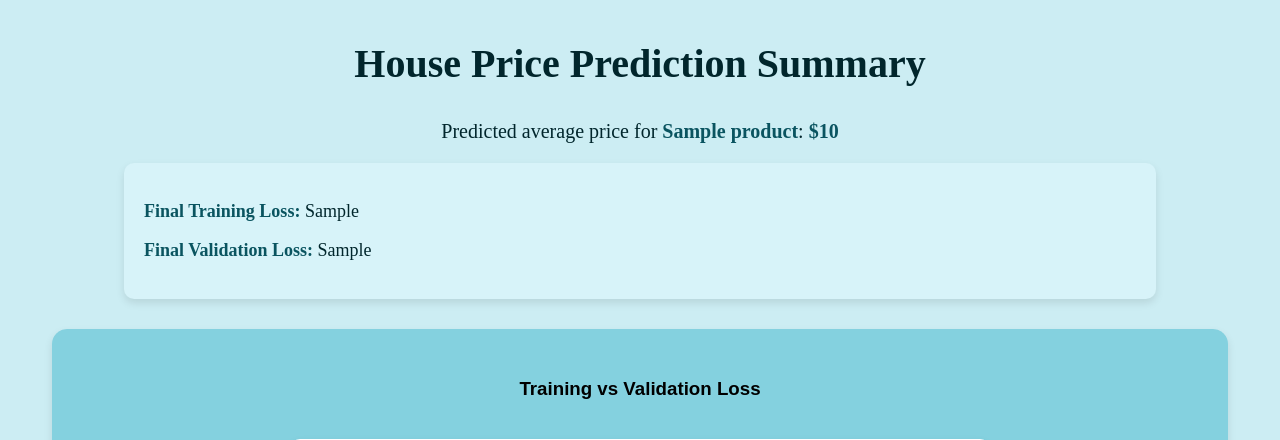
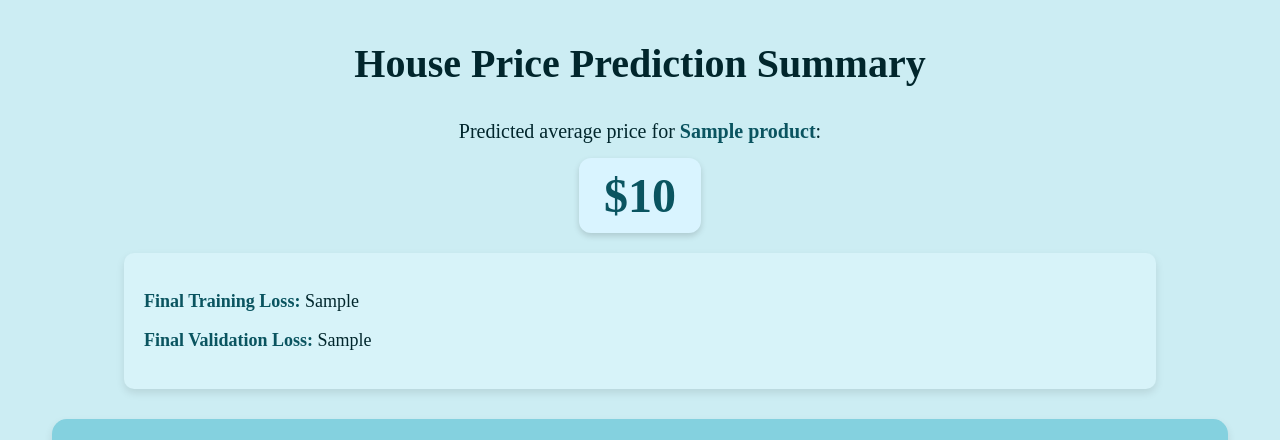
Before and after one commit to MMStoyanov21/MyVersion, a Flask app: template Project/app/templates/predict_result.html in a window 1280 px wide. Shown: the part 178-618 px from the top of the page. Run offline with Flask 3, Linux system fonts and the light colour scheme; the template is opened without the code that fills it: most values are stand-ins (such as "Sample title", 1, 10 or a date in 2020).

Commit message:
Fix front-end based problems

```diff
--- a/Project/app/templates/index.html
+++ b/Project/app/templates/index.html
@@ -50,6 +50,10 @@
             basement details, garage size, quality ratings, and other property features. Once the file is uploaded, the predictor processes the input
             data using the trained neural network and returns an estimated sale price.
         </p>
+        <h1>Description of the neural network</h1>
+        <p>This neural network is feed-forward (FFNN). It has 128 neurons in the first layer, 64 in the second and in the last one it has 1. Every neuron form
+        the first two layers has an activation function that is sigmoid. The training is done with 60 epoch and a batch size of 64, it uses an 80/20 split
+            for minimal training loss.</p>
       </div>
     </div>
   </div>
--- a/Project/app/templates/predict_result.html
+++ b/Project/app/templates/predict_result.html
@@ -71,6 +71,17 @@
     .summary strong {
         color: #0a5460;
     }
+    .big-score {
+        font-size: 48px;
+        color: #0a5460;
+        font-weight: 900;
+        background: #d9f4ff;
+        padding: 10px 25px;
+        border-radius: 12px;
+        display: inline-block;
+        margin-top: 15px;
+        box-shadow: 0 3px 6px rgba(0,0,0,0.15);
+    }
 </style>
 
 <div class="text-center">
@@ -78,7 +89,8 @@
 
     {% if product %}
         <p class="summary">Predicted average price for <strong>{{ product }}</strong>:
-            <strong>${{ score }}</strong>
+            <br><strong class="big-score">${{ score }}</strong>
+
         </p>
     {% endif %}
 </div>
```
Also changed, not shown: 1 other file.
